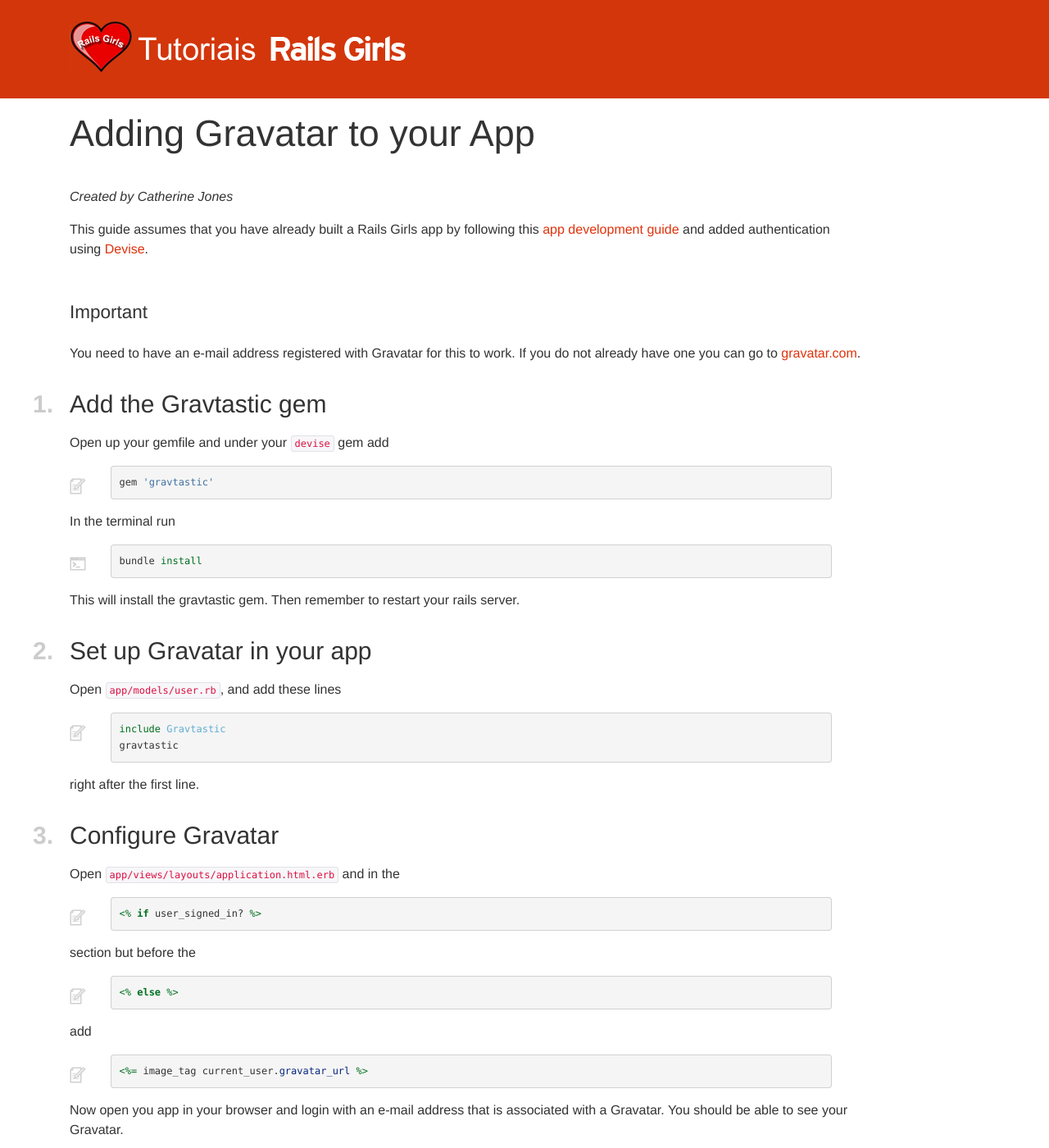
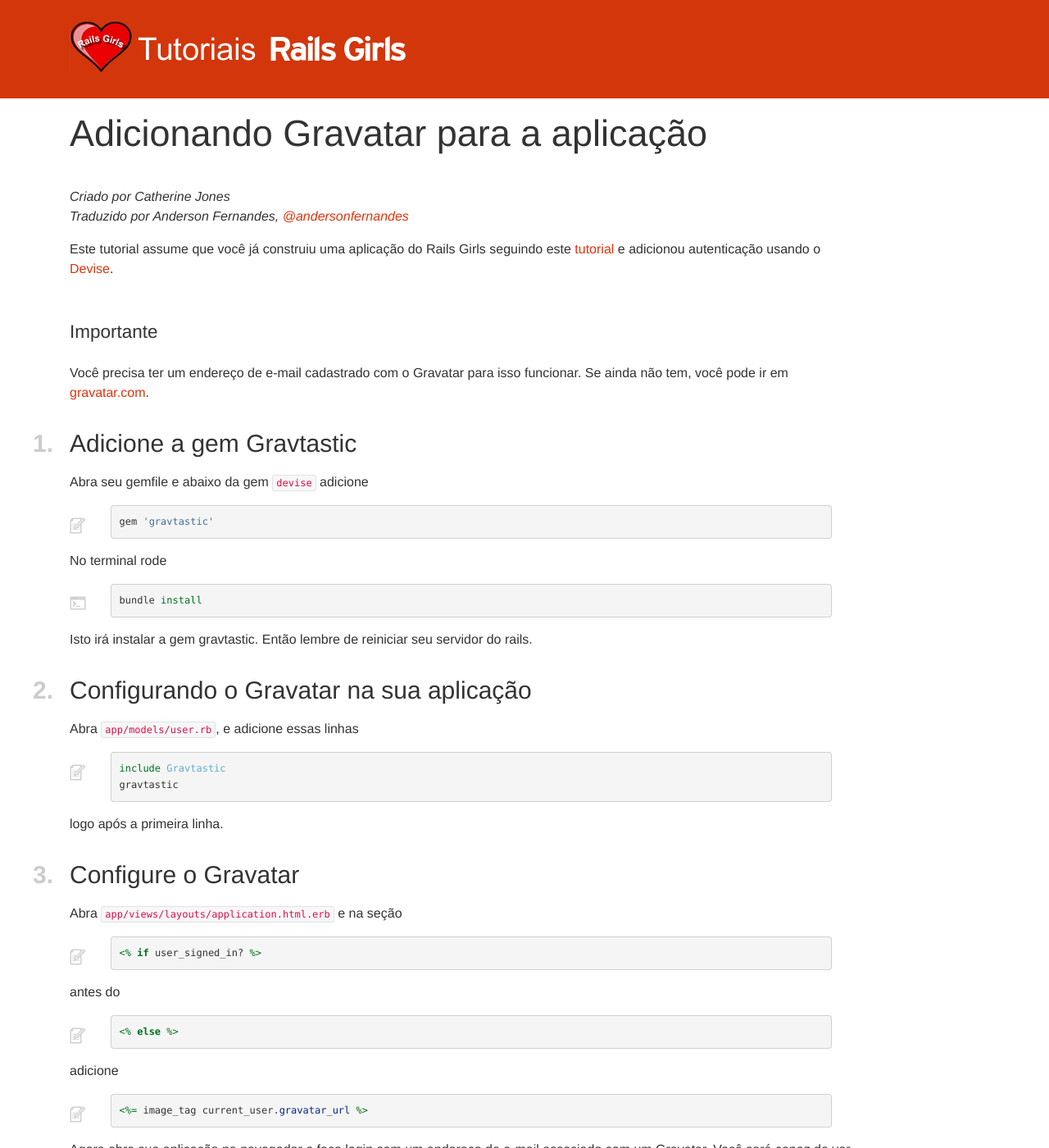
Before and after one commit to railsgirls/guides.railsgirls.com, a Jekyll site: the page built from _posts/2013-12-18-add-gravatar.markdown, in a window 1280 px wide and 1400 px high. Shown: the whole window at 82% size. Built offline with Jekyll 4.4.1, drawn with Linux system fonts in a browser that asks for light colours; nearby versions of some CDN libraries; some of the changed text lies outside the part shown.

Commit message:
Traduzida página add-gravatar
Signed-off-by: Anderson Fernandes <fernandesanderson14@gmail.com>

```diff
--- a/_posts/2013-12-18-add-gravatar.markdown
+++ b/_posts/2013-12-18-add-gravatar.markdown
@@ -1,64 +1,65 @@
 ---
 layout: default
-title: Adding Graviatar to you app
+title: Adicionando Gravatar para a aplicação
 permalink: gravatar
 ---
 
-# Adding Gravatar to your App
+# Adicionando Gravatar para a aplicação
 
-*Created by Catherine Jones*
+*Criado por Catherine Jones*
+*Traduzido por Anderson Fernandes, [@andersonfernandes](https://github.com/andersonfernandes)*
 
-This guide assumes that you have already built a Rails Girls app by following this [app development guide](http://guides.railsgirls.com/app/) and added authentication using [Devise](http://guides.railsgirls.com/devise/).
+Este tutorial assume que você já construiu uma aplicação do Rails Girls seguindo este [tutorial](http://guides.railsgirls.com/app) e adicionou autenticação usando o [Devise](http://guides.railsgirls.com/devise/).
 
-### Important
+### Importante
 
-You need to have an e-mail address registered with Gravatar for this to work. If you do not already have one you can go to [gravatar.com](http://en.gravatar.com/).
+Você precisa ter um endereço de e-mail cadastrado com o Gravatar para isso funcionar. Se ainda não tem, você pode ir em [gravatar.com](http://br.gravatar.com/).
 
-## *1.* Add the Gravtastic gem
+## *1.* Adicione a gem Gravtastic
 
-Open up your gemfile and under your `devise` gem add
+Abra seu gemfile e abaixo da gem `devise` adicione
 
 {% highlight ruby %}
 gem 'gravtastic'
 {% endhighlight %}
 
-In the terminal run
+No terminal rode
 
 {% highlight sh %}
 bundle install
 {% endhighlight %}
 
-This will install the gravtastic gem. Then remember to restart your rails server.
+Isto irá instalar a gem gravtastic. Então lembre de reiniciar seu servidor do rails.
 
-## *2.* Set up Gravatar in your app
+## *2.* Configurando o Gravatar na sua aplicação
 
-Open `app/models/user.rb`, and add these lines
+Abra `app/models/user.rb`, e adicione essas linhas
 
 {% highlight ruby %}
 include Gravtastic
 gravtastic
 {% endhighlight %}
 
-right after the first line.
+logo após a primeira linha.
 
-## *3.* Configure Gravatar
+## *3.* Configure o Gravatar
 
-Open `app/views/layouts/application.html.erb` and in the
+Abra `app/views/layouts/application.html.erb` e na seção
 
 {% highlight erb %}
 <% if user_signed_in? %>
 {% endhighlight %}
 
-section but before the
+antes do
 
 {% highlight erb %}
 <% else %>
 {% endhighlight %}
 
-add
+adicione
 
 {% highlight erb %}
 <%= image_tag current_user.gravatar_url %>
 {% endhighlight %}
 
-Now open you app in your browser and login with an e-mail address that is associated with a Gravatar. You should be able to see your Gravatar.
+Agora abra sua aplicação no navegador e faça login com um endereço de e-mail associado com um Gravatar. Você será capaz de ver seu Gravatar.
```
